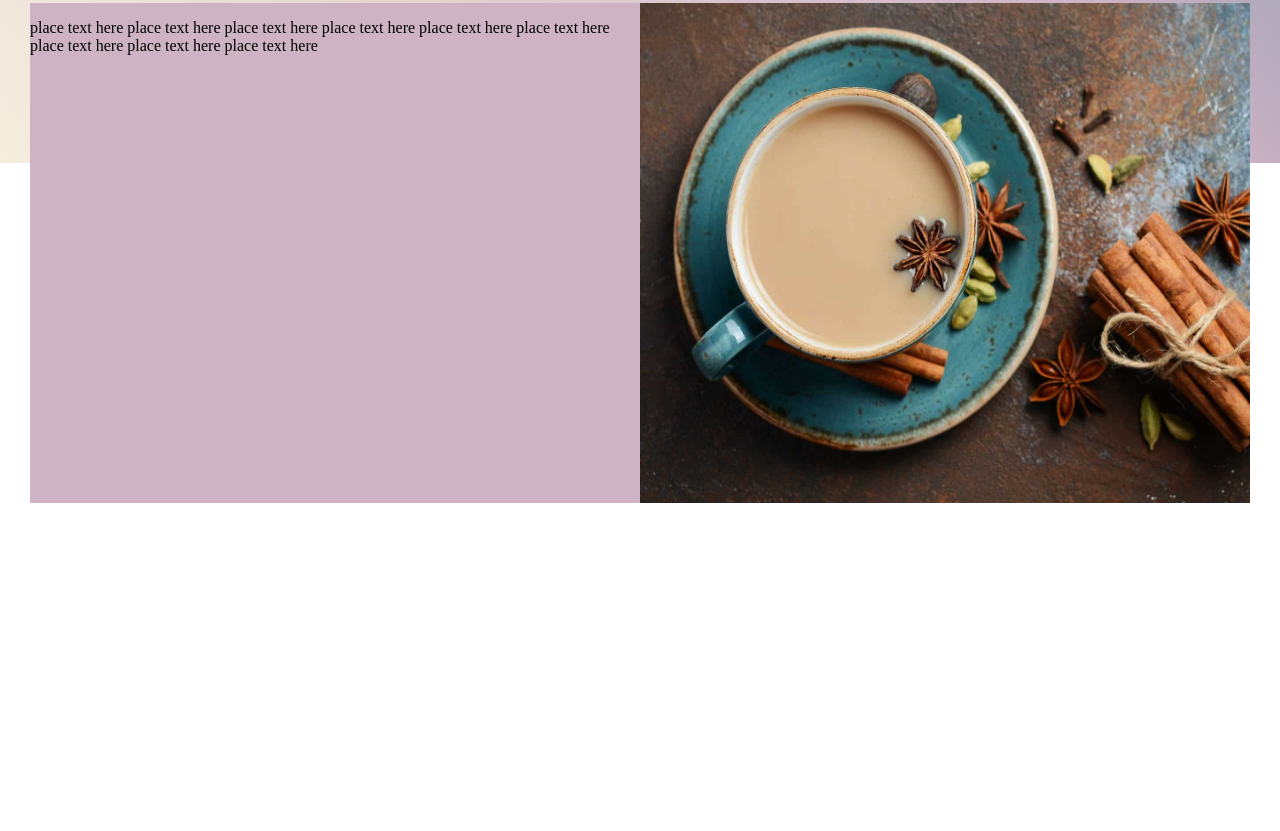
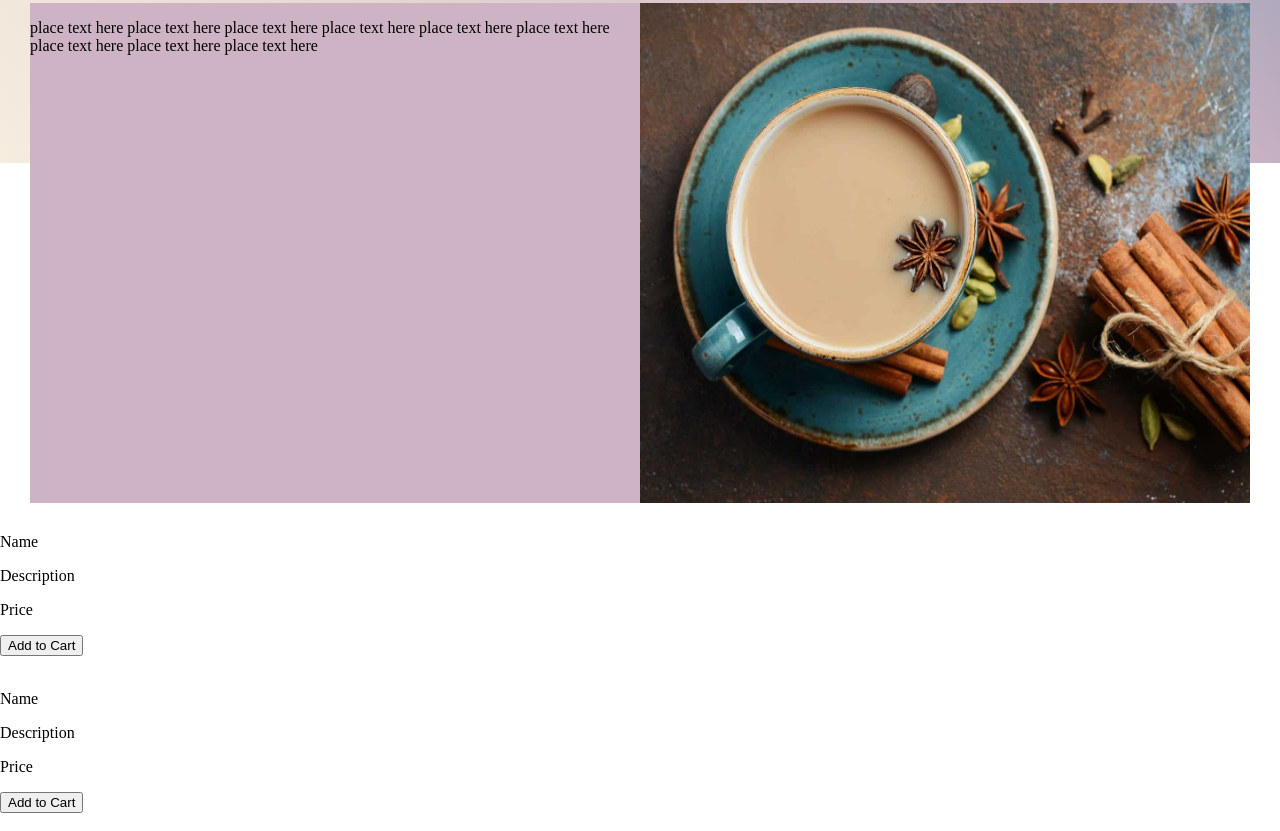
Before and after one commit to PMBBriggs/JavaScript-Project, a plain HTML site: page src/index.html in a window 1280 px wide. Shown: the part 637-1468 px from the top of the page. Before the commit the page ends 1140 px from the top, so only its background shows below. Drawn offline with Linux system fonts and the light colour scheme.

Commit message:
Added Containers

```diff
--- a/src/index.html
+++ b/src/index.html
@@ -56,6 +56,9 @@
         </div>
       </div>
     </header>
+
+
+
     <div id="Coldbrew">
       <img src="./assets/Coldbrew.png" alt="Coldbrew Coffee" id="coldbrewPNG" />
       <div>
@@ -77,6 +80,31 @@
       <img src="./assets/Chaitea.png" alt="Chaitea" id="chaiteaPNG" />
       <!-- create on-click to take user to different page -->
     </div>
+    <div class = "coffeePage">
+      <div class = "productOne">
+        <div>
+        <p>Name</p>
+        <p>Description</p>
+        <p>Price</p>
+        <button>Add to Cart</button>
+        </div>
+        <img id = "" alt="" srcset="">
+
+      </div>
+      <div class = "productTwo">
+        <div>
+        <p>Name</p>
+        <p>Description</p>
+        <p>Price</p>
+        <button>Add to Cart</button>
+        </div>
+        <img id = "" alt="" srcset="">
+
+      </div>
+
+    </div>
+
+
 
     <script src="script.js"></script>
   </body>
```
